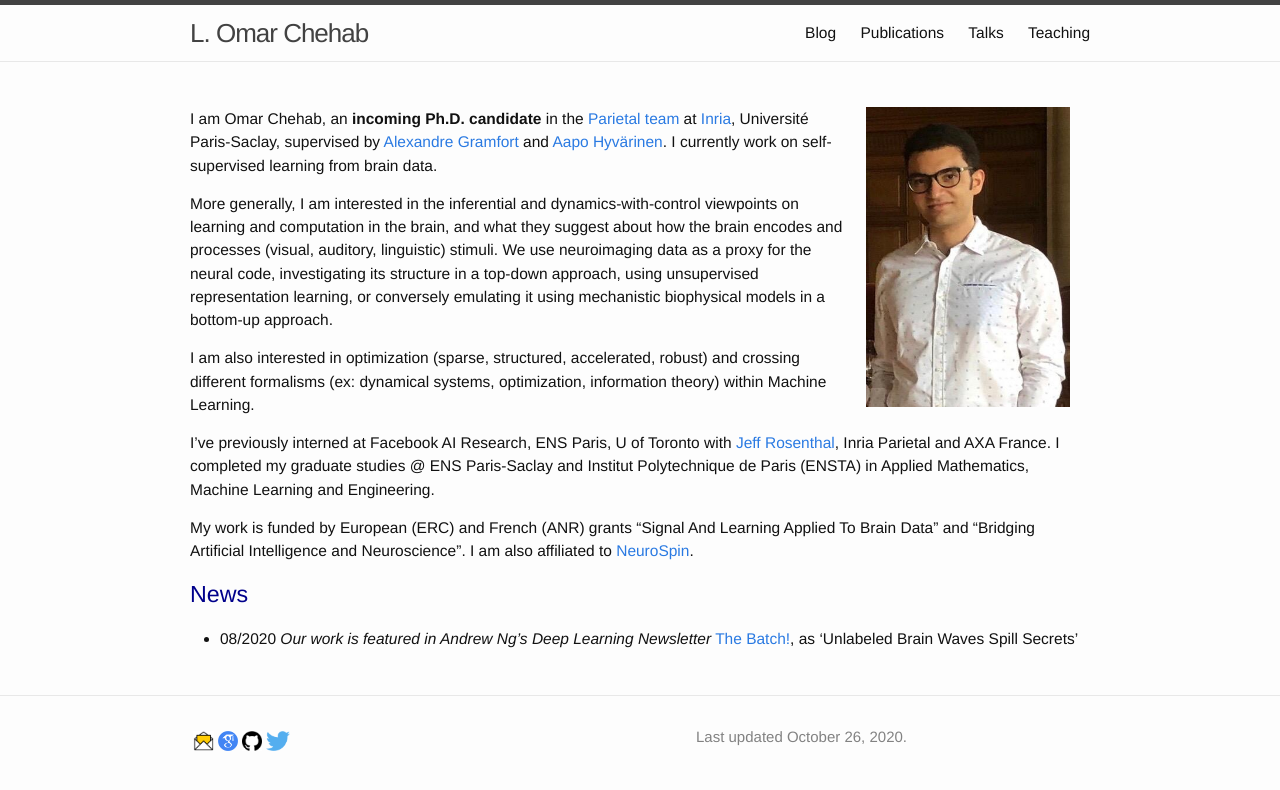
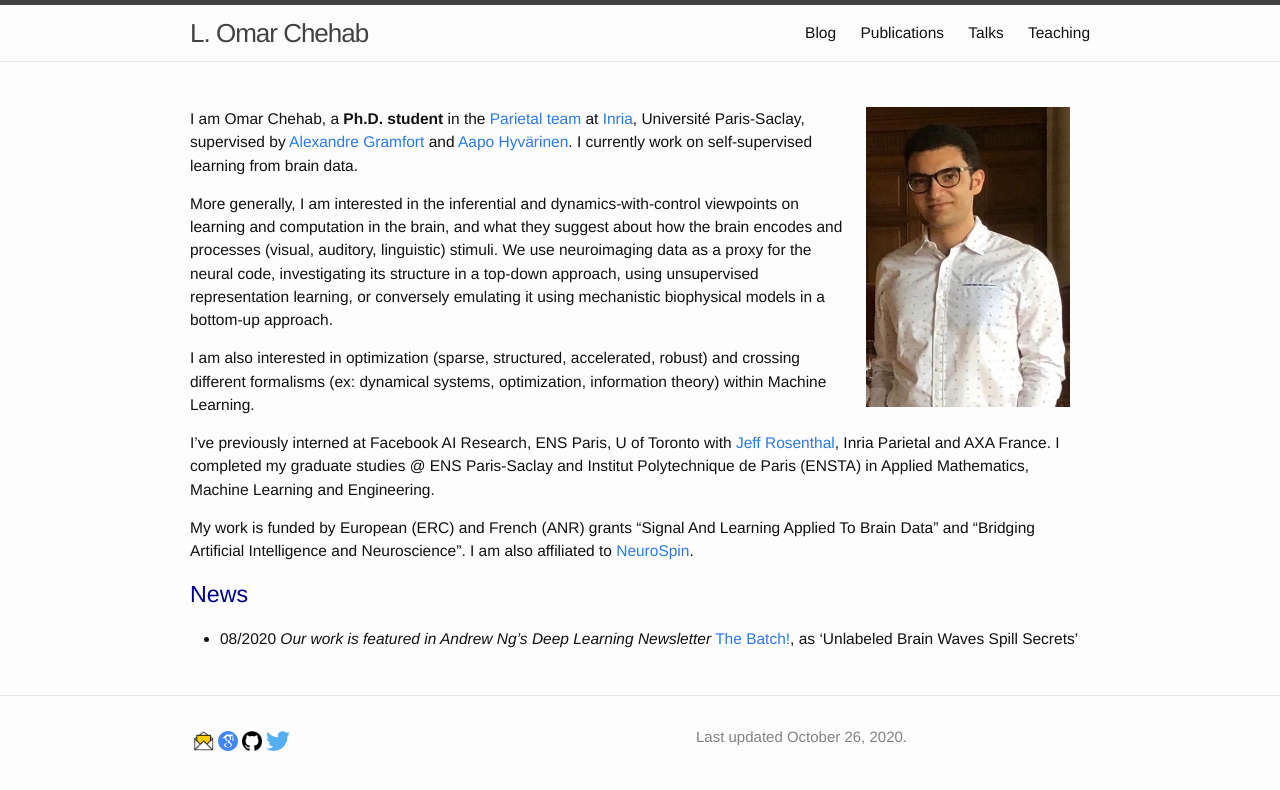
Before and after one commit to l-omar-chehab/l-omar-chehab.github.io, a Jekyll site: the page built from index.md, in a window 1280 px wide. Shown: the top 790 px of the page. Built offline with Jekyll 4.4.1, drawn with Linux system fonts in a browser that asks for light colours.

Commit message:
Update index.md

```diff
--- a/index.md
+++ b/index.md
@@ -16,7 +16,7 @@
 Former intern @FacebookAI.
 -->
 
-I am Omar Chehab, an __incoming Ph.D. candidate__ in the <a href="https://team.inria.fr/parietal/" target="_blank">Parietal team</a> at <a href="https://en.wikipedia.org/wiki/French_Institute_for_Research_in_Computer_Science_and_Automation" target="_blank">Inria</a>, Université Paris-Saclay,  supervised by <a href="http://alexandre.gramfort.net" target="_blank">Alexandre Gramfort</a> and <a href="https://www.cs.helsinki.fi/u/ahyvarin/" target="_blank">Aapo Hyvärinen</a>. I currently work on self-supervised learning from brain data.
+I am Omar Chehab, a __Ph.D. student__ in the <a href="https://team.inria.fr/parietal/" target="_blank">Parietal team</a> at <a href="https://en.wikipedia.org/wiki/French_Institute_for_Research_in_Computer_Science_and_Automation" target="_blank">Inria</a>, Université Paris-Saclay,  supervised by <a href="http://alexandre.gramfort.net" target="_blank">Alexandre Gramfort</a> and <a href="https://www.cs.helsinki.fi/u/ahyvarin/" target="_blank">Aapo Hyvärinen</a>. I currently work on self-supervised learning from brain data.
 
 More generally, I am interested in the inferential and dynamics-with-control viewpoints on learning and computation in the brain, and what they suggest about how the brain encodes and processes (visual, auditory, linguistic) stimuli. We use neuroimaging data as a proxy for the neural code, investigating its structure <!--grammar--> in a top-down approach, using unsupervised representation learning, or conversely emulating it using mechanistic biophysical models in a bottom-up approach.
 
```
